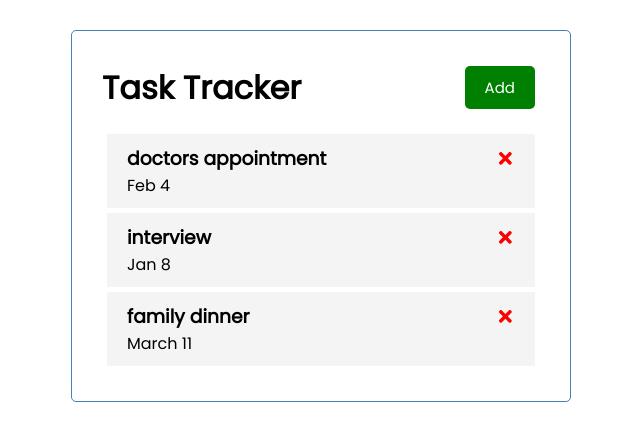
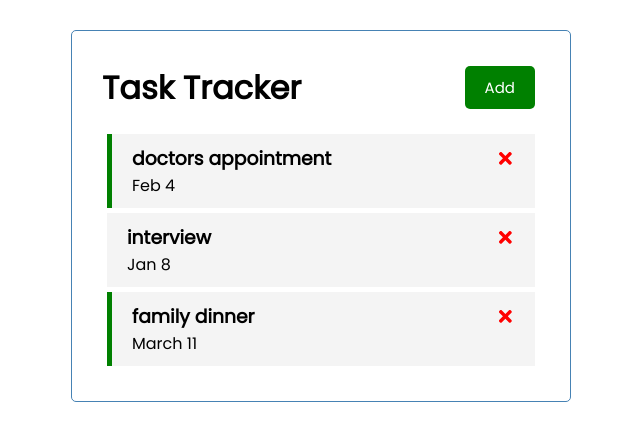
Before and after one commit to natebruggeman/task-tracker, a React (Create React App) app: page / in a window 1280 px wide. Shown: the top 440 px of the page, without its empty margins (319-959 px from the left). Built offline with nearby package versions, Linux system fonts and the light colour scheme.

Commit message:
reminder functioning on static data

```diff
--- a/src/components/Task.js
+++ b/src/components/Task.js
@@ -2,7 +2,7 @@ import { FaTimes } from 'react-icons/fa'
 
 const Task = ({ task, onDelete, onToggle }) => {
     return (
-        <div className= 'task' onDoubleClick={() => onToggle(task.id)}>
+        <div className= {`task   ${task.reminder ? 'reminder': ''}`} onDoubleClick={() => onToggle(task.id)}>
             <h3>
                 {task.text}
                 <FaTimes
```
Also changed, not shown: src/components/AddTask.js (added, +13 -0 lines), 1 other file (tests, documents, lock files or other folders).
